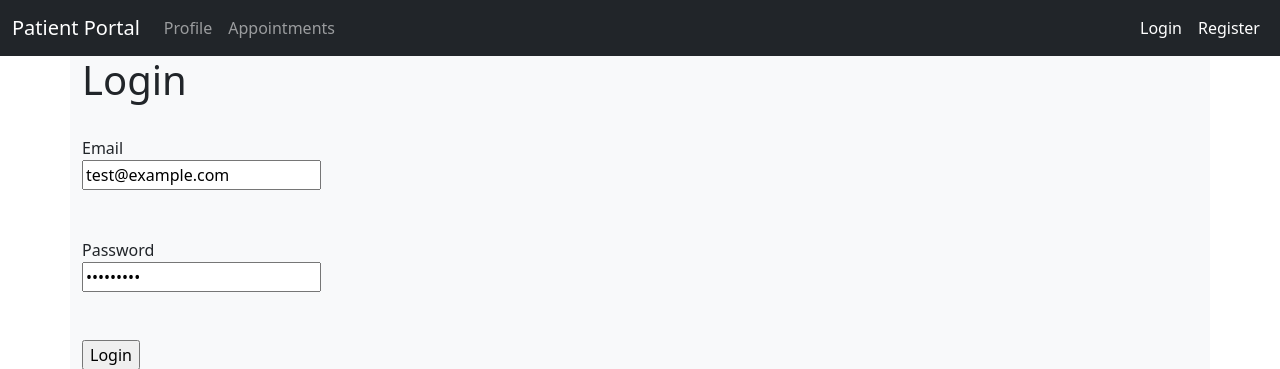
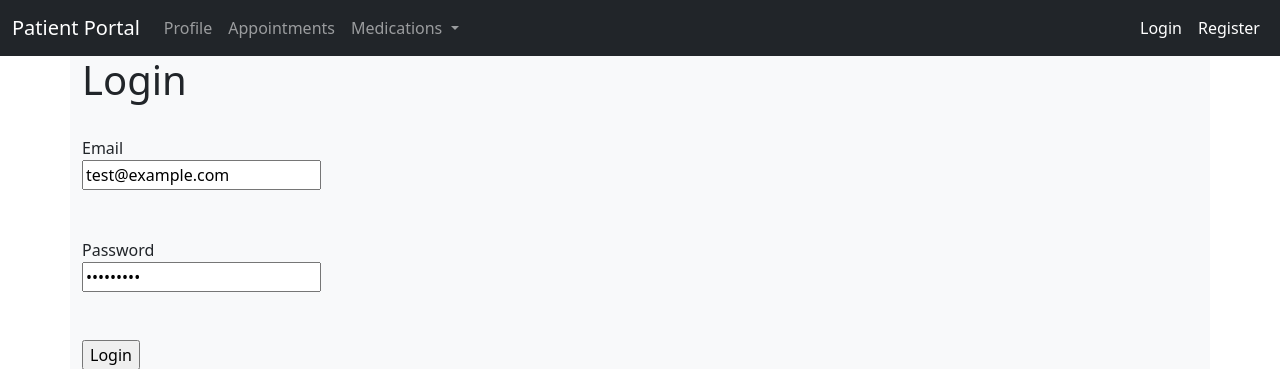
Before and after one commit to kelhwh/fhir-flask-client-web-app, a Flask app: a page that uses application/templates/base.html in a window 1280 px wide. Shown: the top 369 px of the page. Run offline with Flask 2, Linux system fonts and the light colour scheme; some libraries are stand-ins or nearby versions.

Commit message:
add medication into navbar

```diff
--- a/application/templates/base.html
+++ b/application/templates/base.html
@@ -21,6 +21,15 @@
             </li>
             <li class="nav-item">
               <a class="nav-link" href="{{ url_for('appointments_bp.list') }}">Appointments</a>
+            </li>
+            <li class="nav-item dropdown">
+              <a class="nav-link dropdown-toggle" href="#" id="navbarDropdown" role="button" data-bs-toggle="dropdown" aria-expanded="false">
+                Medications
+              </a>
+              <ul class="dropdown-menu" aria-labelledby="navbarDropdown">
+                <li><a class="dropdown-item" href="{{ url_for('medications_bp.list') }}">List</a></li>
+                <li><a class="dropdown-item" href="{{ url_for('medications_bp.grid') }}">Search</a></li>
+              </ul>
             </li>
           </ul>
         </div>
```
